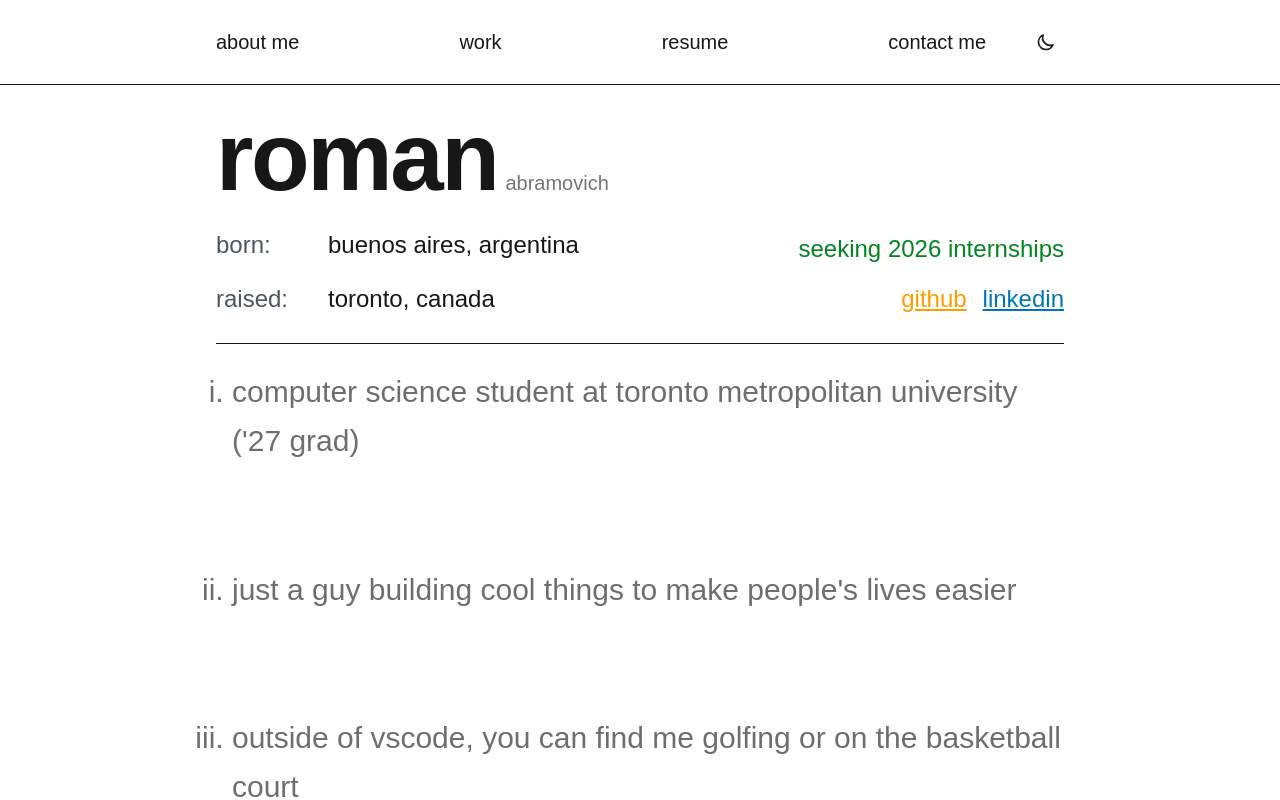
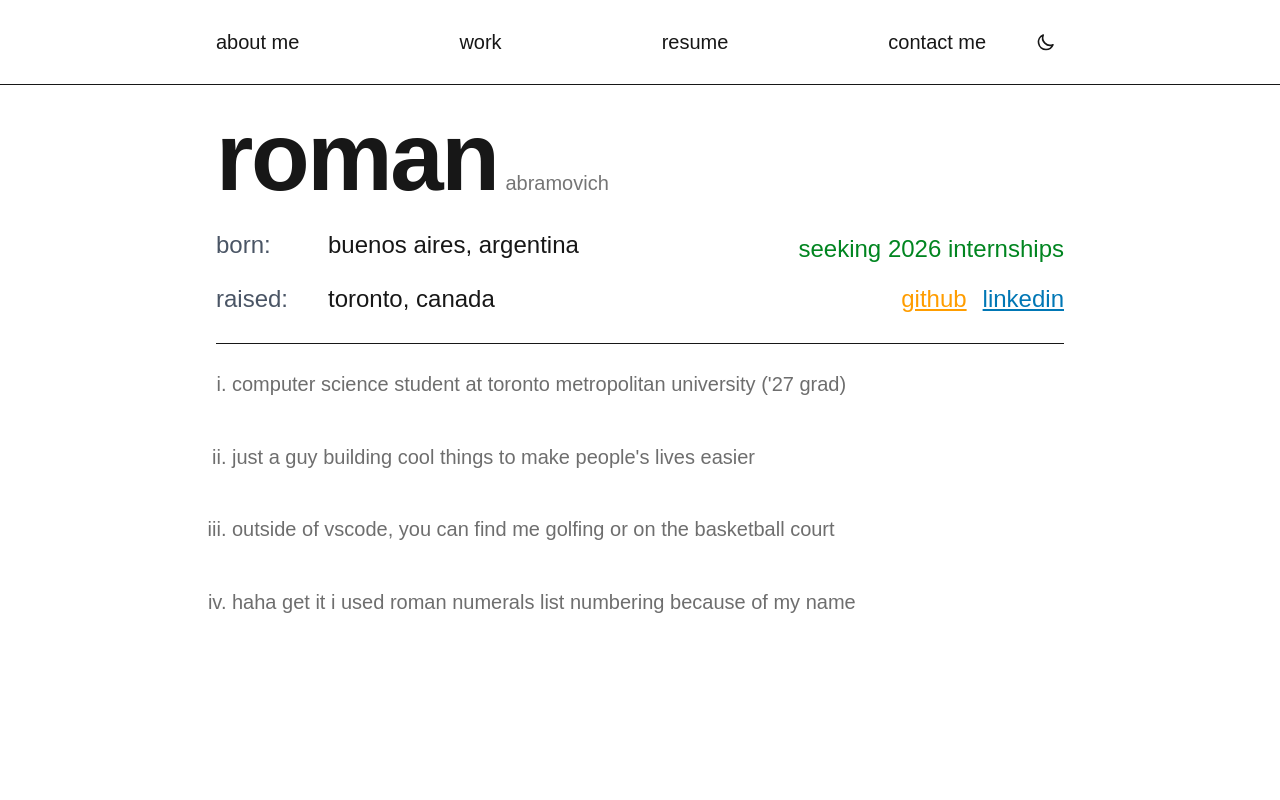
Before and after one commit to Romanabramovich/personal-website, a Next.js app: page / in a window 1280 px wide. Shown: the top 800 px of the page. Built offline with nearby package versions, Linux system fonts and the light colour scheme.

Commit message:
large page text scaling

```diff
--- a/app/page.tsx
+++ b/app/page.tsx
@@ -64,7 +64,7 @@ export default function Page() {
       <div className="space-y-3">
         <div className="space-y-3">
 
-          <ol style={{ listStyleType: 'lower-roman', color: 'var(--indent-text)' }} className="text-md list-outside pl-4 space-y-3 md:space-y-8 lg:space-y-16 xl:space-y-25 lg:text-2xl xl:space-y-16 xl:text-3xl text-gray-700 dark:text-gray-300 leading-relaxed">
+          <ol style={{ listStyleType: 'lower-roman', color: 'var(--indent-text)' }} className="text-md list-outside pl-4 space-y-3 md:space-y-8 lg:space-y-8 xl:space-y-10 lg:text-2xl xl:space-y-10 2xl:space-y-16 xl:text-xl 2xl:text-3xl text-gray-700 dark:text-gray-300 leading-relaxed">
             <li>computer science student at toronto metropolitan university ('27 grad)</li>
             <li>just a guy building cool things to make people's lives easier</li>
             <li>outside of vscode, you can find me golfing or on the basketball court</li>
```
